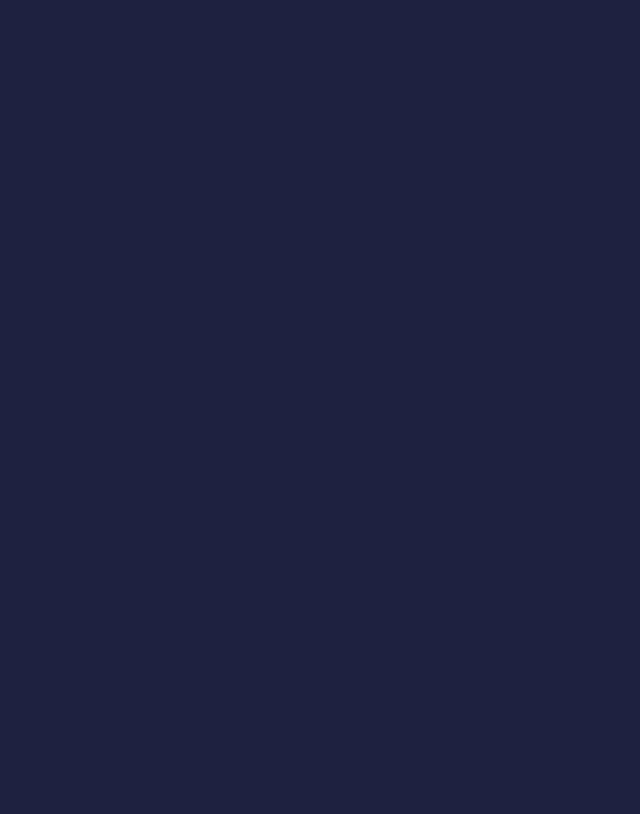
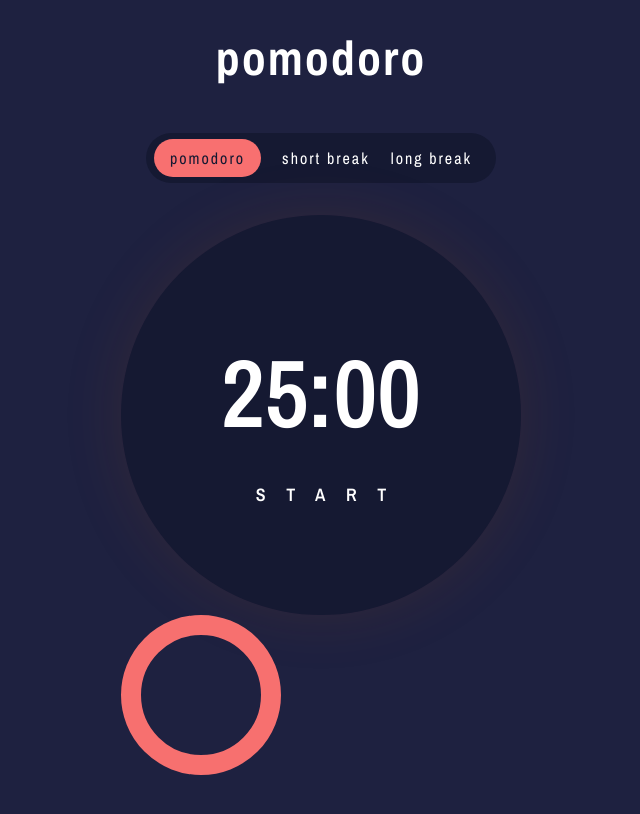
Before and after one commit to Joshua-Farr/pomodoro-timer, a React (Vite) app: page / in a window 1280 px wide. Shown: the top 814 px of the page, without its empty margins (319-959 px from the left). Built offline with nearby package versions, Linux system fonts and the light colour scheme.

Commit message:
Visual Timer Logic Created

```diff
--- a/src/components/Spinner.tsx
+++ b/src/components/Spinner.tsx
@@ -1,22 +1,36 @@
-import styled from "styled-components";
+interface SpinnerProps {
+  percent: number;
+}
 
-const StyledSpinner = styled.div`
-  // background: conic-gradient(#f7706f, 3.6deg, #ededed, 0deg);
-  width: 250px;
-  height: 250px;
-  // border: 15px solid #f7706f;
-  // border-radius: 50%;
-  fill: none;
-  stroke: #f7706f;
-  stroke-width: 20px;
-`;
+const Spinner: React.FC<SpinnerProps> = ({ percent }) => {
+  const calcOffset = (requirement: number) => {
+    return 440 - 440 * (requirement / 100);
+  };
 
-type SpinnerProps = {
-  percent: number;
-};
-
-const Spinner = (percent: SpinnerProps) => {
-  return <StyledSpinner></StyledSpinner>;
+  return (
+    <svg
+      xmlns="http://www.w3.org/2000/svg"
+      version="1.1"
+      width="400"
+      height="400"
+    >
+      <circle
+        cx="80"
+        cy="80"
+        r="70"
+        strokeLinecap="round"
+        style={{
+          width: "250px",
+          height: "250px",
+          fill: "none",
+          stroke: "#f7706f",
+          strokeWidth: "20px",
+          strokeDasharray: "440",
+          strokeDashoffset: `${calcOffset(percent)}`,
+        }}
+      />
+    </svg>
+  );
 };
 
 export default Spinner;
--- a/src/components/Timer.tsx
+++ b/src/components/Timer.tsx
@@ -2,6 +2,8 @@ import styled from "styled-components";
 import { useState, useRef, useContext, useEffect } from "react";
 import formatToTime from "../utils/FormatToTime";
 import ModeToggle from "./ModeToggle";
+import Spinner from "./Spinner.tsx";
+
 import { TimerContext } from "../App";
 
 const Timer = () => {
@@ -77,6 +79,7 @@ const Timer = () => {
         {time}
         <Typography>{timerActive === true ? `Pause` : `Start`}</Typography>
       </StyledTimer>
+      <Spinner percent={100} />
     </TimerWrapper>
   );
 };
--- a/src/main.tsx
+++ b/src/main.tsx
@@ -1,12 +1,12 @@
 import React from "react";
 import ReactDOM from "react-dom/client";
-// import App from "./App.tsx";
+import App from "./App.tsx";
 import Spinner from "./components/Spinner.tsx";
 import "./index.css";
 
 ReactDOM.createRoot(document.getElementById("root")!).render(
   <React.StrictMode>
-    {/* <App /> */}
-    <Spinner percent={10} />
+    <App />
+    {/* <Spinner percent={100} /> */}
   </React.StrictMode>
 );
```
